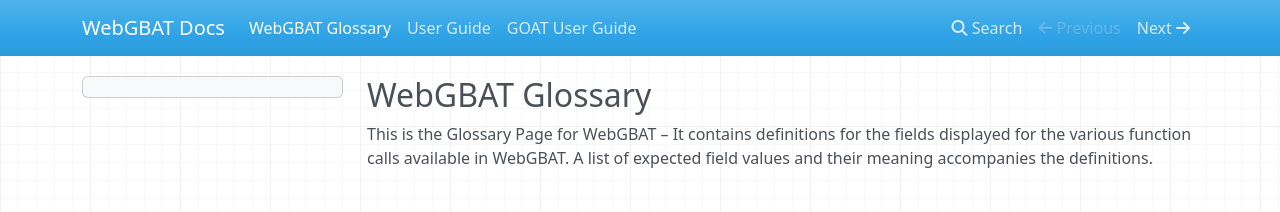
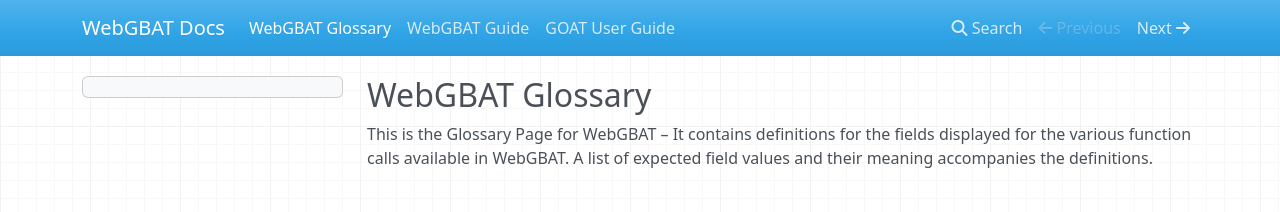
Before and after one commit to NYCPlanning/geo-webGBATdocs, an MkDocs documentation site: the page built from docs/index.md, in a window 1280 px wide. Shown: the top 212 px of the page. Built offline with MkDocs 1.6.1, drawn with Linux system fonts in a browser that asks for light colours; nearby versions of some CDN libraries; old or Windows-style settings are respelled for this version of MkDocs.

Commit message:
renamed webgbat guide

```diff
--- a/mkdocs.yml
+++ b/mkdocs.yml
@@ -1,7 +1,7 @@
 site_name: WebGBAT Docs
 pages:
 - WebGBAT Glossary: index.md
-- User Guide: userguide.md
+- WebGBAT Guide: userguide.md
 - GOAT User Guide: goatUserGuide.md
 extra_css:
     - css/main.css
```
Also changed, not shown: site/404.html, site/css/base.css, site/goatUserGuide/index.html, site/index.html, site/js/base.js, site/mkdocs/js/lunr.min.js (renamed from site/search/lunr.min.js), site/mkdocs/js/mustache.min.js (renamed from site/search/mustache.min.js), site/mkdocs/js/require.js (renamed from site/search/require.js), site/mkdocs/js/search-results-template.mustache (renamed from site/search/search-results-template.mustache), site/mkdocs/js/search.js, site/mkdocs/js/text.js (renamed from site/search/text.js), site/mkdocs/search_index.json (renamed from site/search/search_index.json), site/userguide/index.html.
